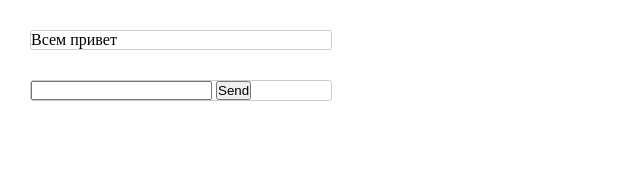
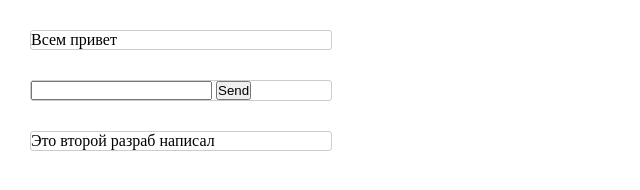
Before and after one commit to Andrew2112/learn-git, a plain HTML site: page index.html in a window 1280 px wide. Shown: the whole page, without its empty margins (0-640 px from the left). Drawn offline with Linux system fonts and the light colour scheme.

Commit message:
коммит второго разраба

```diff
--- a/index.html
+++ b/index.html
@@ -17,6 +17,10 @@
         <input type="submit" value="Send">
     </div>
 </div>
+<div class="box">
+<p>Это второй разраб написал</p>
+</div>
+
 
 <body>
 
```
